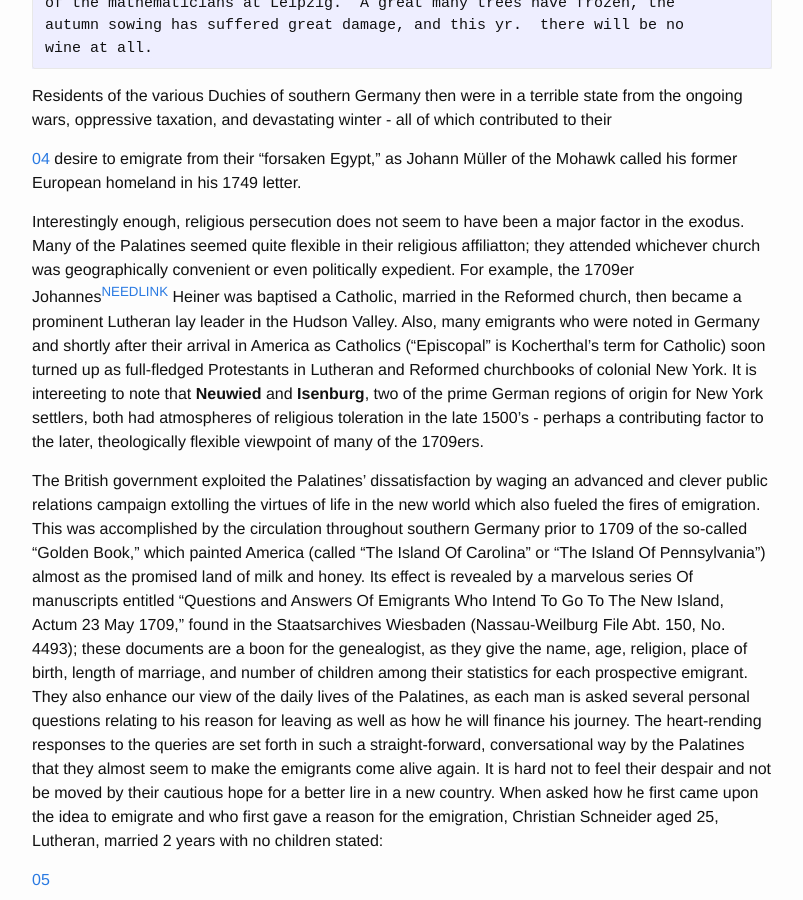
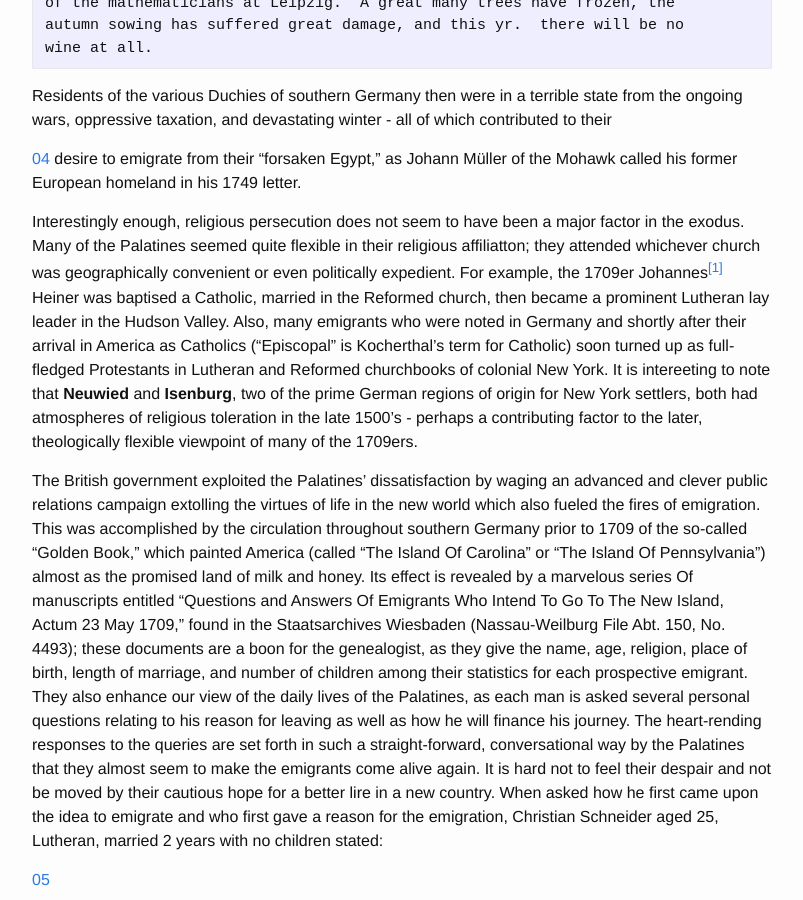
Before and after one commit to kennethd/kennethd.github.io, a Jekyll site: the page built from _posts/2019-04-06-jones-palatines.markdown, in a window 1280 px wide and 900 px high, scrolled down 6195 px. Shown: the whole window, without its empty margins (238-1041 px from the left). Built offline with Jekyll 4.4.1, drawn with Linux system fonts in a browser that asks for light colours.

Commit message:
<sup> link

```diff
--- a/_posts/2019-04-06-jones-palatines.markdown
+++ b/_posts/2019-04-06-jones-palatines.markdown
@@ -166,7 +166,7 @@ Interestingly enough, religious persecution does not seem to have been a major
 factor in the exodus.  Many of the Palatines seemed quite flexible in their
 religious affiliatton; they attended whichever church was geographically
 convenient or even politically expedient.  For example, the 1709er
-Johannes<sup>[NEEDLINK]([1])</sup> Heiner was baptised a Catholic, married in the Reformed
+Johannes<sup>[\[1\]](NEEDLINK)</sup> Heiner was baptised a Catholic, married in the Reformed
 church, then became a prominent Lutheran lay leader in the Hudson Valley.
 Also, many emigrants who were noted in Germany and shortly after their arrival
 in America as Catholics ("Episcopal" is Kocherthal's term for Catholic) soon
```
